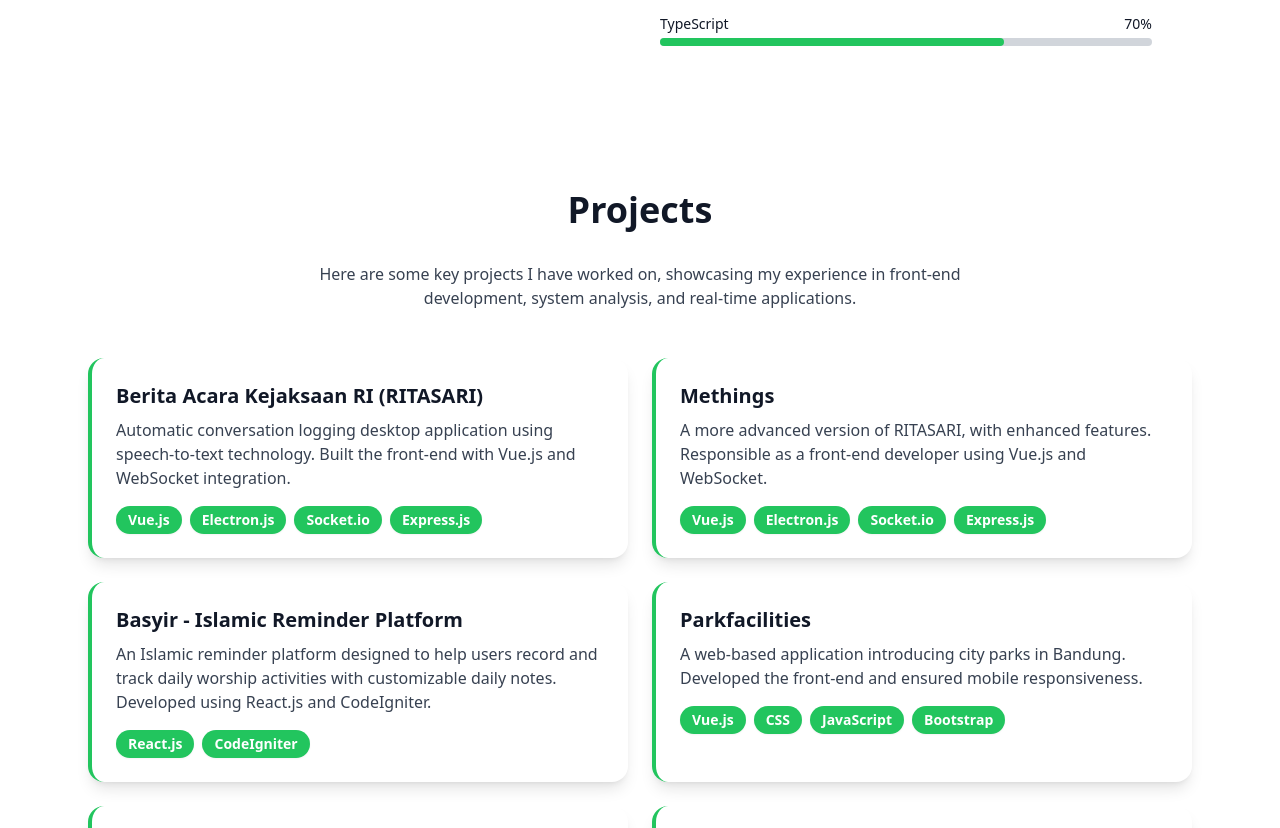
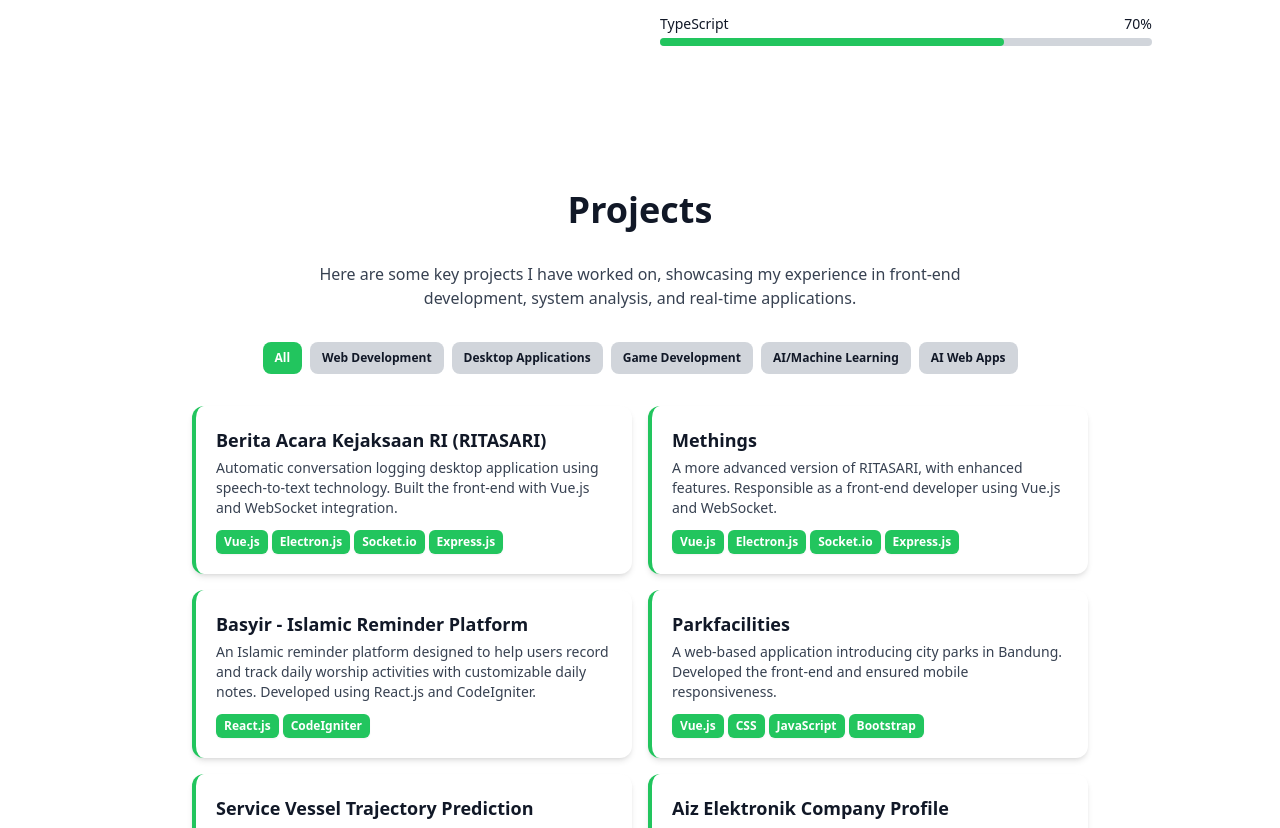
Before and after one commit to salmanalfarisi29/web-portofolio-salman, a Next.js app: page / in a window 1280 px wide. Shown: the part 1962-2790 px from the top of the page. Built offline with nearby package versions, Linux system fonts and the light colour scheme.

Commit message:
UPDATE : FILTER PROJECT

```diff
--- a/src/app/components/About.tsx
+++ b/src/app/components/About.tsx
@@ -67,11 +67,11 @@ export default function About() {
         {/* Statistik */}
         <div className="flex flex-col sm:flex-row justify-center md:justify-start mt-6 space-y-4 sm:space-y-0 sm:space-x-8">
           <div>
-            <p className="text-2xl sm:text-3xl font-bold text-green-500">7+</p>
+            <p className="text-2xl sm:text-3xl font-bold text-green-500">10+</p>
             <p className="text-gray-600 dark:text-gray-400 text-sm sm:text-base">Projects Completed</p>
           </div>
           <div>
-            <p className="text-2xl sm:text-3xl font-bold text-green-500">7+</p>
+            <p className="text-2xl sm:text-3xl font-bold text-green-500">10+</p>
             <p className="text-gray-600 dark:text-gray-400 text-sm sm:text-base">Satisfied Clients</p>
           </div>
         </div>
--- a/src/app/components/Project.tsx
+++ b/src/app/components/Project.tsx
@@ -1,6 +1,11 @@
 "use client";
 
 import { motion } from "framer-motion";
+import { useState } from "react";
+
+const categories = [
+  "All", "Web Development", "Desktop Applications", "Game Development", "AI/Machine Learning", "AI Web Apps",
+];
 
 const projects = [
   {
@@ -8,30 +13,35 @@ const projects = [
     description:
       "Automatic conversation logging desktop application using speech-to-text technology. Built the front-end with Vue.js and WebSocket integration.",
     technologies: ["Vue.js", "Electron.js", "Socket.io", "Express.js"],
+    categories: ["Desktop Applications", "Web Development"],
   },
   {
     name: "Methings",
     description:
       "A more advanced version of RITASARI, with enhanced features. Responsible as a front-end developer using Vue.js and WebSocket.",
     technologies: ["Vue.js", "Electron.js", "Socket.io", "Express.js"],
+    categories: ["Desktop Applications", "Web Development"],
   },
   {
     name: "Basyir - Islamic Reminder Platform",
     description:
       "An Islamic reminder platform designed to help users record and track daily worship activities with customizable daily notes. Developed using React.js and CodeIgniter.",
     technologies: ["React.js", "CodeIgniter"],
+    categories: ["Web Development"],
   },
   {
     name: "Parkfacilities",
     description:
       "A web-based application introducing city parks in Bandung. Developed the front-end and ensured mobile responsiveness.",
     technologies: ["Vue.js", "CSS", "JavaScript", "Bootstrap"],
+    categories: ["Web Development"],
   },
   {
     name: "Service Vessel Trajectory Prediction",
     description:
       "Developed a ship trajectory prediction service implemented in a combat management system simulator using Extended Kalman Filter.",
     technologies: ["C++", "Extended Kalman Filter", "MQTT", "Combat Management Systems"],
+    categories: ["AI/Machine Learning"],
   },
   {
     name: "Aiz Elektronik Company Profile",
@@ -39,40 +49,52 @@ const projects = [
       "Developed an SEO-optimized company website for Aiz Elektronik using Next.js, ensuring mobile responsiveness.",
     technologies: ["Next.js", "SEO Optimization", "Tailwind CSS"],
     liveDemo: "https://ais-elektronik.vercel.app/",
+    categories: ["Web Development"],
   },
   {
     name: "Web-based Automatic Conveyor Monitoring",
     description:
       "Developed a real-time monitoring system for automatic sorting using conveyor machines. Integrated WebSocket for live updates.",
     technologies: ["MERN Stack", "WebSocket", "IoT Integration"],
+    categories: ["Web Development"],
   },
   {
     name: "Geopark Ciletuh Website",
     description:
       "A tourism information portal for Geopark Ciletuh. Developed the front-end using Vue.js for an optimized user experience.",
     technologies: ["Vue.js", "CSS", "JavaScript"],
+    categories: ["Web Development"],
   },
   {
     name: "Uncall: Uncontrolled Ball Game 3D",
     description:
       "A physics-based arcade multiplayer game developed using Godot Engine.",
     technologies: ["Godot Engine", "Physics-based Movement", "Multiplayer"],
+    categories: ["Game Development"],
   },
   {
     name: "GradCAM-Based Visual Explanation Model",
     description:
       "Web-based AI explainability platform using Streamlit to visualize GradCAM heatmaps from deep learning models.",
     technologies: ["Streamlit", "Python", "GradCAM", "Machine Learning"],
+    categories: ["AI Web Apps", "Web Development"],
   },
   {
     name: "Machine Learning - Classification & Clustering",
     description:
       "Developed classification and clustering models using supervised and unsupervised learning techniques.",
     technologies: ["Python", "Scikit-Learn", "Random Forest", "K-Means", "DBSCAN"],
+    categories: ["AI/Machine Learning"],
   },
 ];
 
 export default function Projects() {
+  const [selectedCategory, setSelectedCategory] = useState("All");
+
+  const filteredProjects = selectedCategory === "All"
+    ? projects
+    : projects.filter((project) => project.categories.includes(selectedCategory));
+
   return (
     <motion.section
       initial={{ opacity: 0 }}
@@ -80,58 +102,61 @@ export default function Projects() {
       transition={{ duration: 1 }}
       viewport={{ once: true }}
       id="projects"
-      className="py-16 px-6 md:px-16 bg-white dark:bg-gray-900 text-gray-900 dark:text-white transition-colors duration-300"
+      className="py-16 px-6 md:px-10 bg-white dark:bg-gray-900 text-gray-900 dark:text-white transition-colors duration-300"
     >
-      <div className="max-w-6xl mx-auto">
+      <div className="max-w-4xl mx-auto">
         <h2 className="text-3xl md:text-4xl font-bold text-center mb-8">
           Projects
         </h2>
-        <p className="text-center text-gray-700 dark:text-gray-300 max-w-2xl mx-auto">
+        <p className="text-center text-gray-700 dark:text-gray-300 max-w-2xl mx-auto mb-8">
           Here are some key projects I have worked on, showcasing my experience in front-end development, system analysis, and real-time applications.
         </p>
-        <div className="grid md:grid-cols-2 gap-6 mt-12">
-          {projects.map((project, index) => (
+        <div className="flex flex-wrap justify-center gap-2 mb-8">
+          {categories.map((category) => (
+            <button
+              key={category}
+              onClick={() => setSelectedCategory(category)}
+              className={`px-3 py-2 rounded-lg text-xs font-semibold transition-all ${
+                selectedCategory === category
+                  ? "bg-green-500 text-white"
+                  : "bg-gray-300 dark:bg-gray-700 text-gray-900 dark:text-white"
+              }`}
+            >
+              {category}
+            </button>
+          ))}
+        </div>
+        <div className="grid sm:grid-cols-1 md:grid-cols-2 gap-4">
+          {filteredProjects.map((project, index) => (
             <motion.div
               key={index}
               initial={{ opacity: 0, y: 20 }}
               whileInView={{ opacity: 1, y: 0 }}
               whileHover={{
                 scale: 1.05,
-                boxShadow: "0px 10px 20px rgba(0, 255, 100, 0.2)",
+                boxShadow: "0px 4px 10px rgba(0, 255, 100, 0.2)",
               }}
               whileTap={{ scale: 0.97 }}
               transition={{ duration: 0.3 }}
               viewport={{ once: true }}
-              className="p-6 bg-white dark:bg-gray-800 rounded-2xl shadow-lg border-l-4 border-green-500 cursor-pointer"
+              className="p-5 bg-white dark:bg-gray-800 rounded-xl shadow-md border-l-4 border-green-500"
             >
-              <h3 className="text-xl font-bold text-gray-900 dark:text-white">
+              <h3 className="text-lg font-bold text-gray-900 dark:text-white">
                 {project.name}
               </h3>
-              <p className="mt-2 text-gray-700 dark:text-gray-300">
+              <p className="mt-1 text-gray-700 dark:text-gray-300 text-sm">
                 {project.description}
               </p>
-              <div className="mt-4 flex flex-wrap gap-2">
+              <div className="mt-3 flex flex-wrap gap-1">
                 {project.technologies.map((tech, idx) => (
                   <span
                     key={idx}
-                    className="px-3 py-1 text-sm font-semibold bg-green-500 text-white rounded-full shadow-sm"
+                    className="px-2 py-1 text-xs font-semibold bg-green-500 text-white rounded-md shadow-sm"
                   >
                     {tech}
                   </span>
                 ))}
               </div>
-              {project.liveDemo && (
-                <motion.a
-                  href={project.liveDemo}
-                  target="_blank"
-                  rel="noopener noreferrer"
-                  whileHover={{ scale: 1.05 }}
-                  whileTap={{ scale: 0.95 }}
-                  className="mt-4 flex items-center justify-center gap-2 px-4 py-1.5 text-sm font-semibold bg-green-500 text-white rounded-full shadow-md hover:bg-green-600 transition-all"
-                >
-                  🌐 Live Demo
-                </motion.a>
-              )}
             </motion.div>
           ))}
         </div>
```
